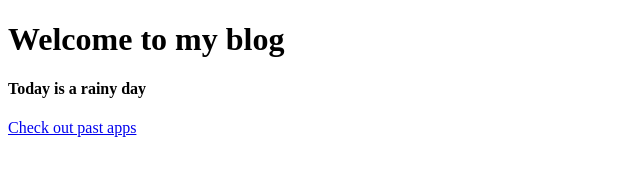
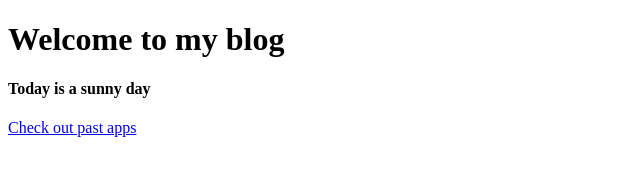
Before and after one commit to limy0192/Techup-handson, a plain HTML site: page Index.html in a window 1280 px wide. Shown: the full height of the page, 0-640 px from the left. Drawn offline with Linux system fonts and the light colour scheme.

Commit message:
update the weather

```diff
--- a/Index.html
+++ b/Index.html
@@ -7,7 +7,7 @@
 </head>
 <body>
     <h1>Welcome to my blog</h1>
-    <h4>Today is a rainy day</h4>
+    <h4>Today is a sunny day</h4>
     <a href="https://techup.live" class=”>Check out past apps</a>
 
 
```
